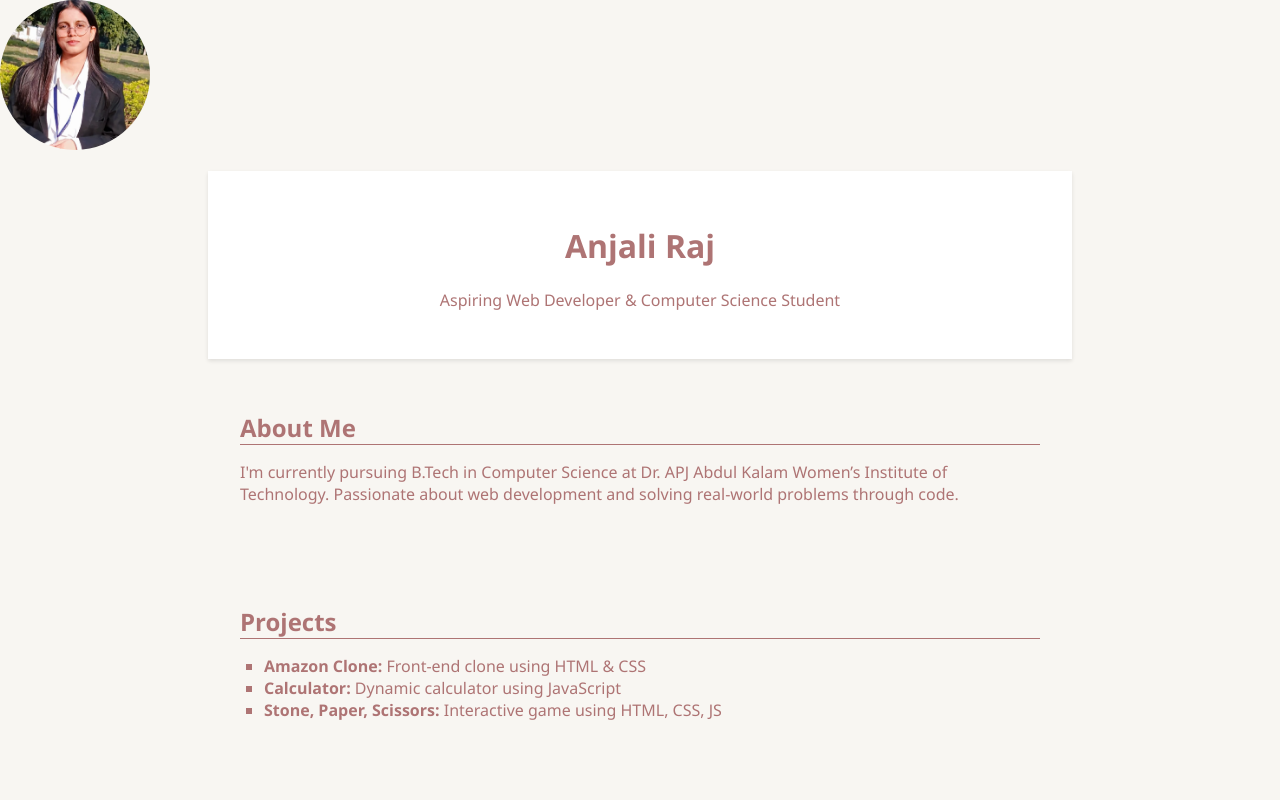
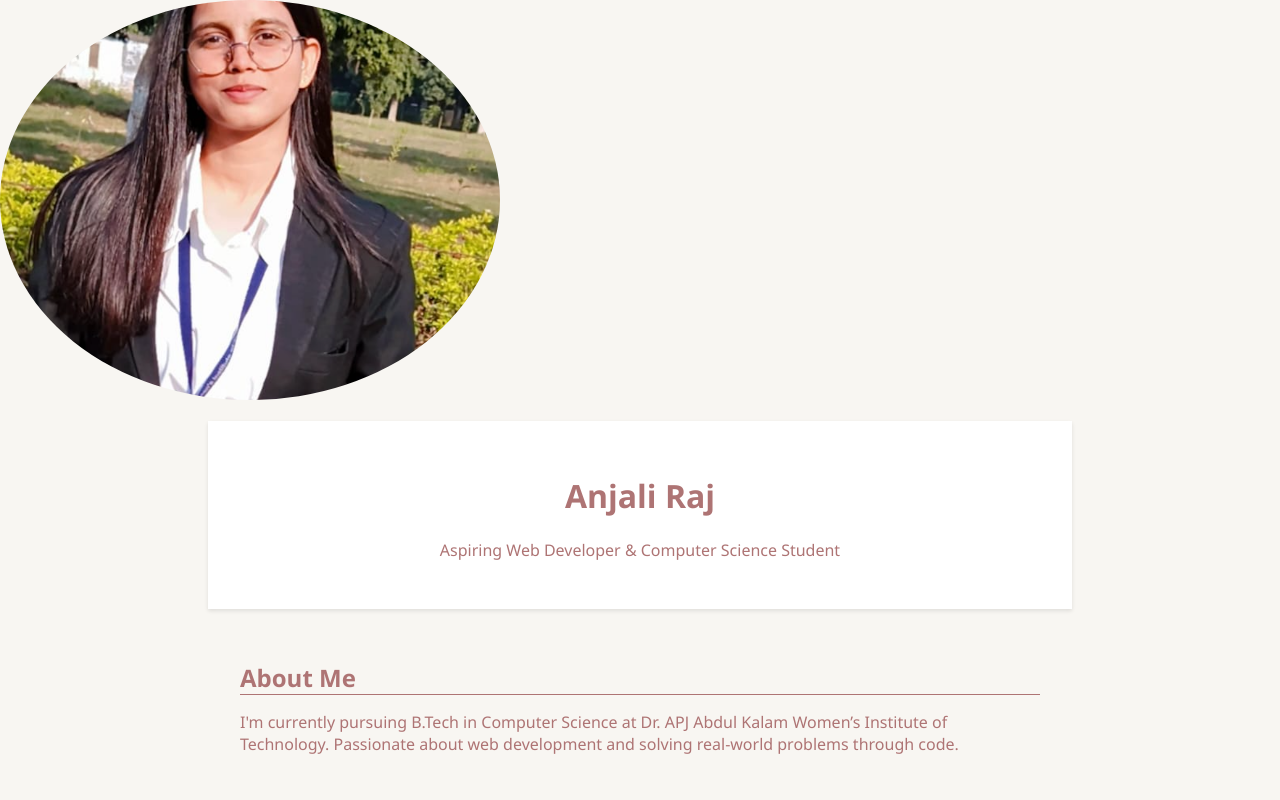
Before and after one commit to anjaliportfolio/anjali-portfolio, a plain HTML site: page index.html in a window 1280 px wide. Shown: the top 800 px of the page. Drawn offline with Linux system fonts and the light colour scheme.

Commit message:
Update index.html

```diff
--- a/index.html
+++ b/index.html
@@ -4,7 +4,7 @@
 <head>
     <meta charset="UTF-8">
     <meta name="viewport" content="width=device-width, initial-scale=1.0">
-    <img src="profile.jpg" alt="Anjali Raj" style="width:150px; height:150px; border-radius:50%; object-fit:cover; margin-bottom:1rem;">
+    <img src="profile.jpg" alt="Anjali Raj" style="width:500px; height:400px; border-radius:50%; object-fit:cover; margin-bottom:1rem;">
     <title>Anjali Raj Portfolio</title>
     <style>
         body {
```
